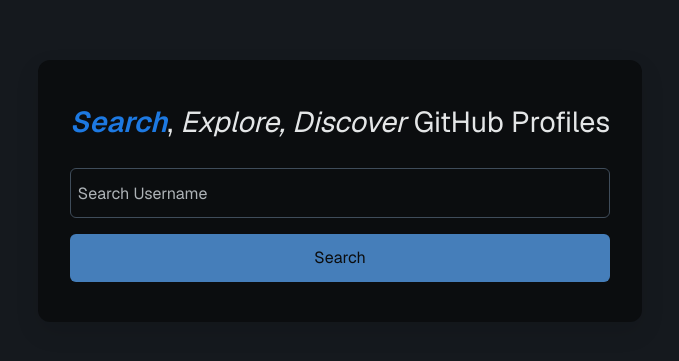
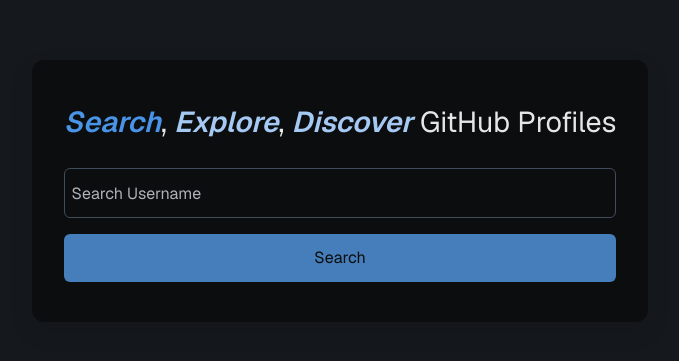
Before and after one commit to leonistheczar/github_finder, a React (Vite) app: page / in a window 1280 px wide. Shown: the part 209-570 px from the top of the page, without its empty margins (300-979 px from the left). Built offline with nearby package versions, Linux system fonts and the light colour scheme.

Commit message:
Updated README.md

```diff
--- a/src/App.tsx
+++ b/src/App.tsx
@@ -3,7 +3,7 @@
   return (
     <section className="w-full max-w-7xl mx-auto">
       <div className="container p-4">
-        <h1><span className="italic text-(--accent-500) font-semibold">Search</span>, <span className="italic">Explore,</span> <span className="italic">Discover</span> GitHub Profiles</h1>
+        <h1><span className="italic text-(--accent-600) font-semibold">Search</span>, <span className="italic text-(--accent-800) font-semibold">Explore</span>, <span className="italic text-(--accent-800) font-semibold">Discover</span> GitHub Profiles</h1>
         <SearchForm />
       </div>
     </section>
```
Also changed, not shown: 1 other file (tests, documents, lock files or other folders).
